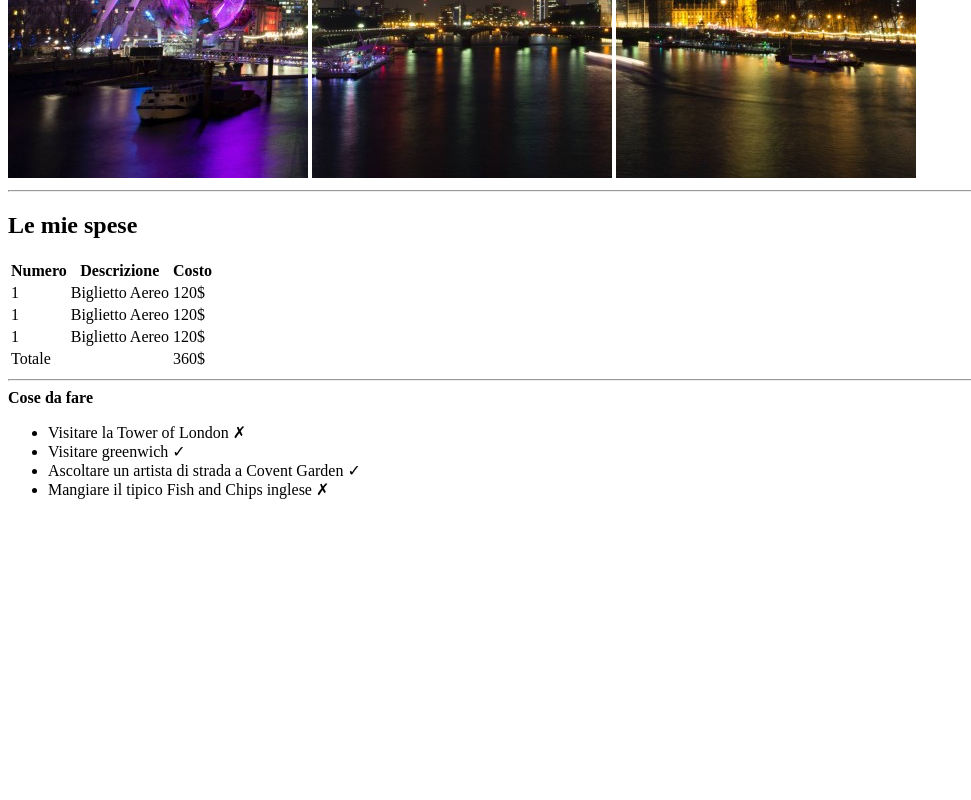
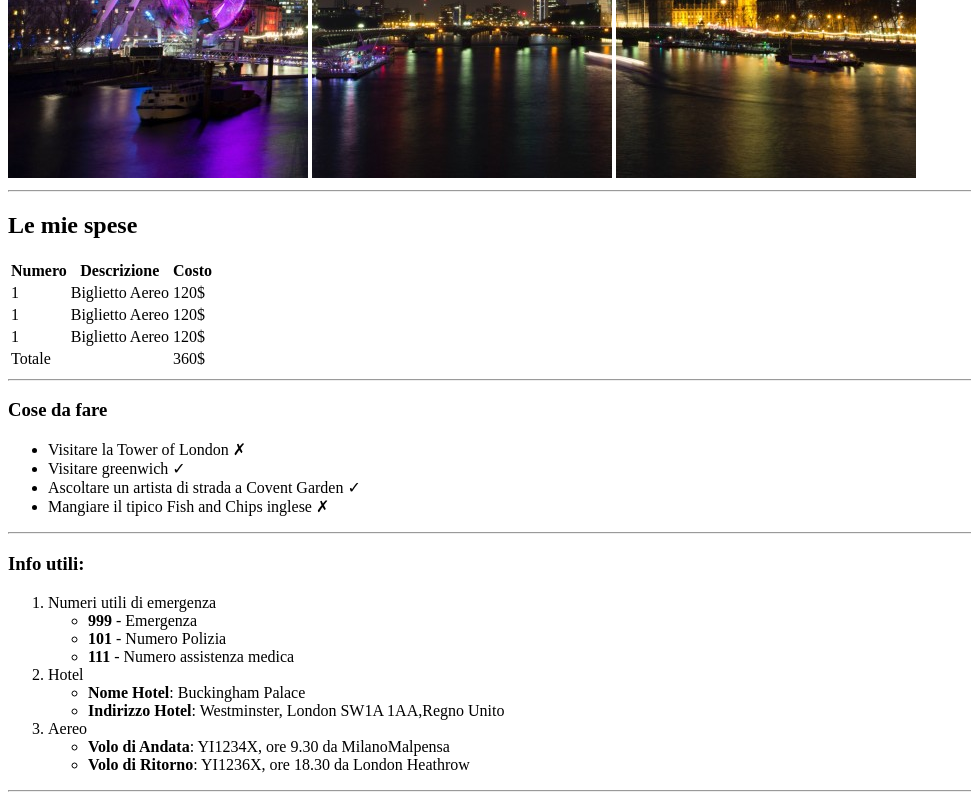
Before and after one commit to Alexx-Viv/html-london-trip, a plain HTML site: page index.html in a window 1280 px wide. Shown: the part 502-1302 px from the top of the page, without its empty margins (0-971 px from the left). Before the commit the page ends 1017 px from the top, so only its background shows below. Drawn offline with Linux system fonts and the light colour scheme.

Commit message:
Aggiunto info utili + commenti

```diff
--- a/index.html
+++ b/index.html
@@ -24,10 +24,10 @@
       />
     </header>
     <hr />
-    <!-- Contenuto principale -->
+    <!-- Contenuto principale inizio-->
     <main>
+        <!-- Tabella spese inizio-->
       <h2>Le mie spese</h2>
-      <!-- Tabella spese -->
       <table>
         <tr>
           <th>Numero</th>
@@ -60,15 +60,51 @@
         </tr>
       </table>
       <hr />
+      <!-- Tabella spese fine-->
 
-      <!-- Elenco cose da fare -->
-      <strong>Cose da fare</strong>
+      <!-- Elenco cose da fare inizio-->
+      <h3>Cose da fare</h3>
       <ul>
         <li>Visitare la Tower of London &cross;</li>
         <li>Visitare greenwich &check;</li>
         <li>Ascoltare un artista di strada a Covent Garden &check;</li>
         <li>Mangiare il tipico Fish and Chips inglese &cross;</li>
       </ul>
+      <hr>
+      <!-- Elenco cose da fare fine-->
+
+      <!-- Info utili inizio-->
+      <h3>Info utili:</h3>
+      <ol>
+        <li>
+          Numeri utili di emergenza
+          <ul>
+            <li><strong>999</strong> - Emergenza</li>
+            <li><strong>101</strong> - Numero Polizia</li>
+            <li><strong>111</strong> - Numero assistenza medica</li>
+          </ul>
+        </li>
+        <li>
+          Hotel
+          <ul>
+            <li><strong>Nome Hotel</strong>: Buckingham Palace</li>
+            <li><strong>Indirizzo Hotel</strong>: Westminster, London SW1A 1AA,Regno Unito</li>
+          </ul>
+        </li>
+        <li>
+          Aereo
+          <ul>
+            <li>
+              <strong>Volo di Andata</strong>: YI1234X, ore 9.30 da MilanoMalpensa</li>
+            <li>
+              <strong>Volo di Ritorno</strong>: YI1236X, ore 18.30 da London Heathrow</li>
+          </ul>
+        </li>
+      </ol>
+      <hr>
+      <!-- Info utili fine-->
+      <!-- Contenuto principale fine-->
+
     </main>
   </body>
 </html>
```
